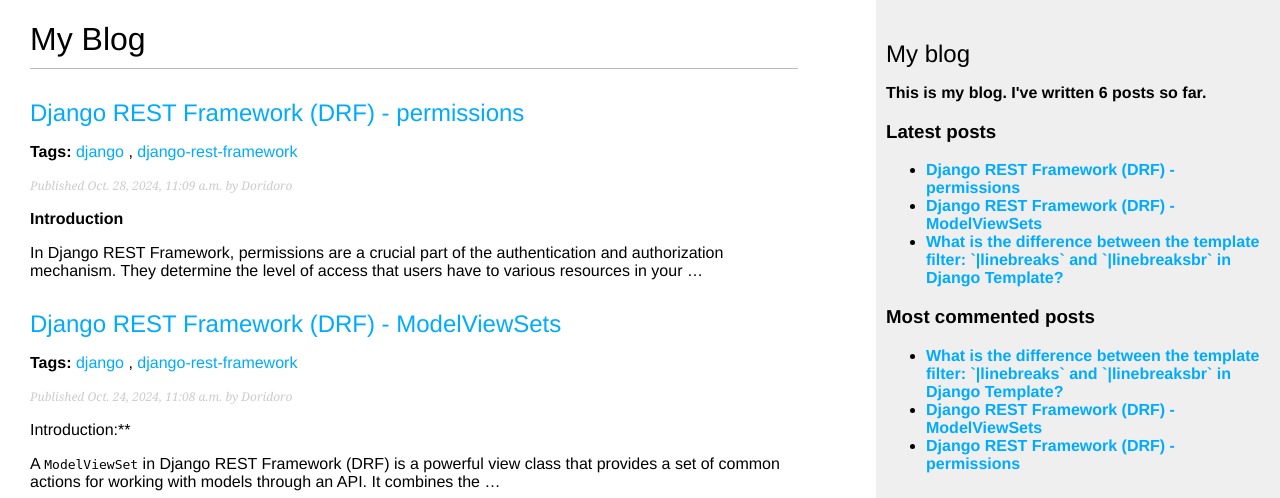
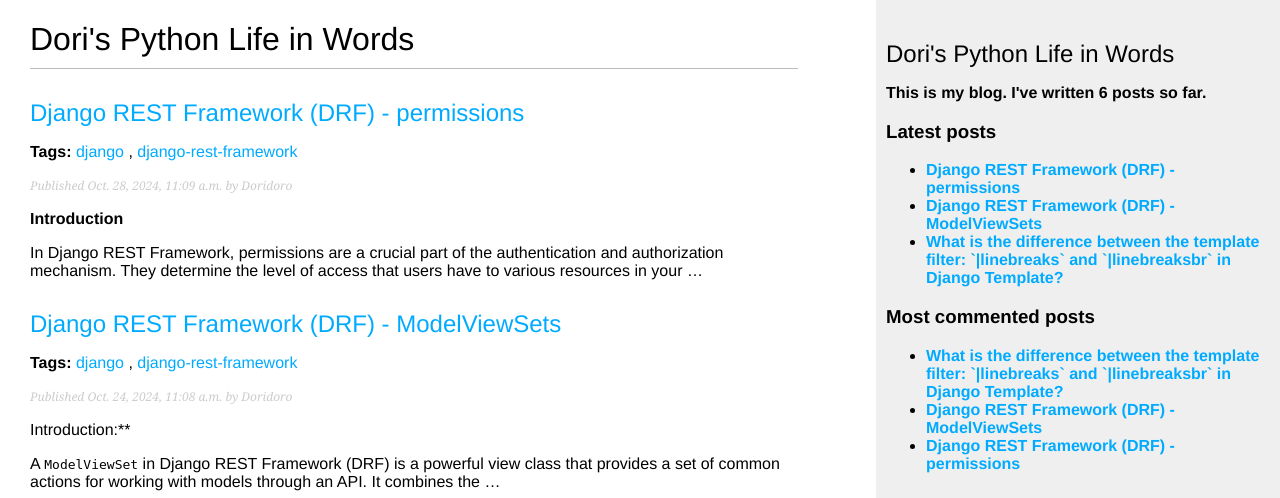
Before and after one commit to DoriDoro/django-blog, a Django app: page /blog/ in a window 1280 px wide. Shown: the top 498 px of the page. Run offline with Django 3.2, Linux system fonts and the light colour scheme; data comes from the database, SQL or seed files in the repository; parts of the project's set-up code (start-up, migrations or seed data) failed here and were passed over.

Commit message:
rename blog

```diff
--- a/blog/templates/post/list.html
+++ b/blog/templates/post/list.html
@@ -4,7 +4,7 @@
 {% block title %} Django Blog {% endblock %}
 
 {% block content %}
-  <h1>My Blog</h1>
+  <h1>Dori's Python Life in Words</h1>
   {% if tag %}
     <h2>Posts tagged with "{{ tag.name }}"</h2>
   {% endif %}
--- a/core/templates/base.html
+++ b/core/templates/base.html
@@ -14,7 +14,7 @@
   </div>
 
   <div id="sidebar">
-    <h2>My blog</h2>
+    <h2>Dori's Python Life in Words</h2>
     <p>This is my blog. I've written {% total_posts %} posts so far.</p>
 
     <h3>Latest posts</h3>
```
